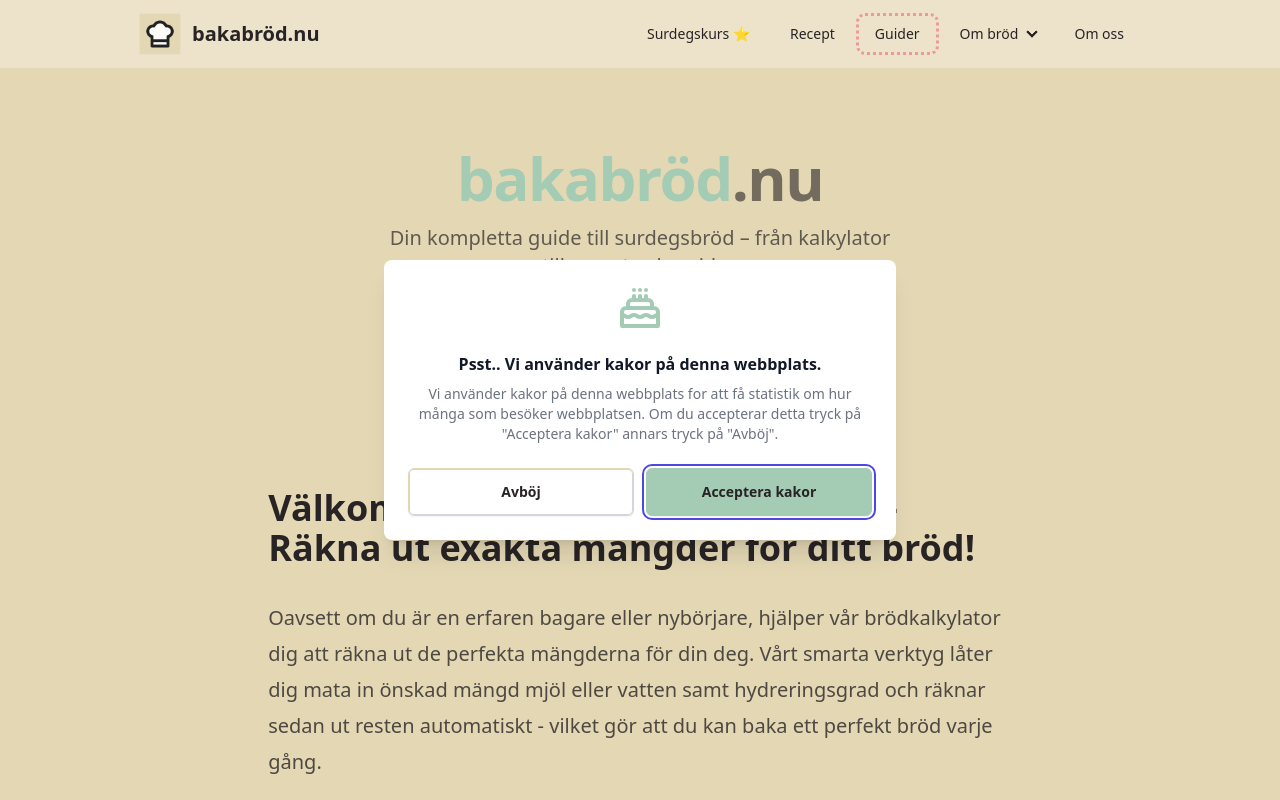
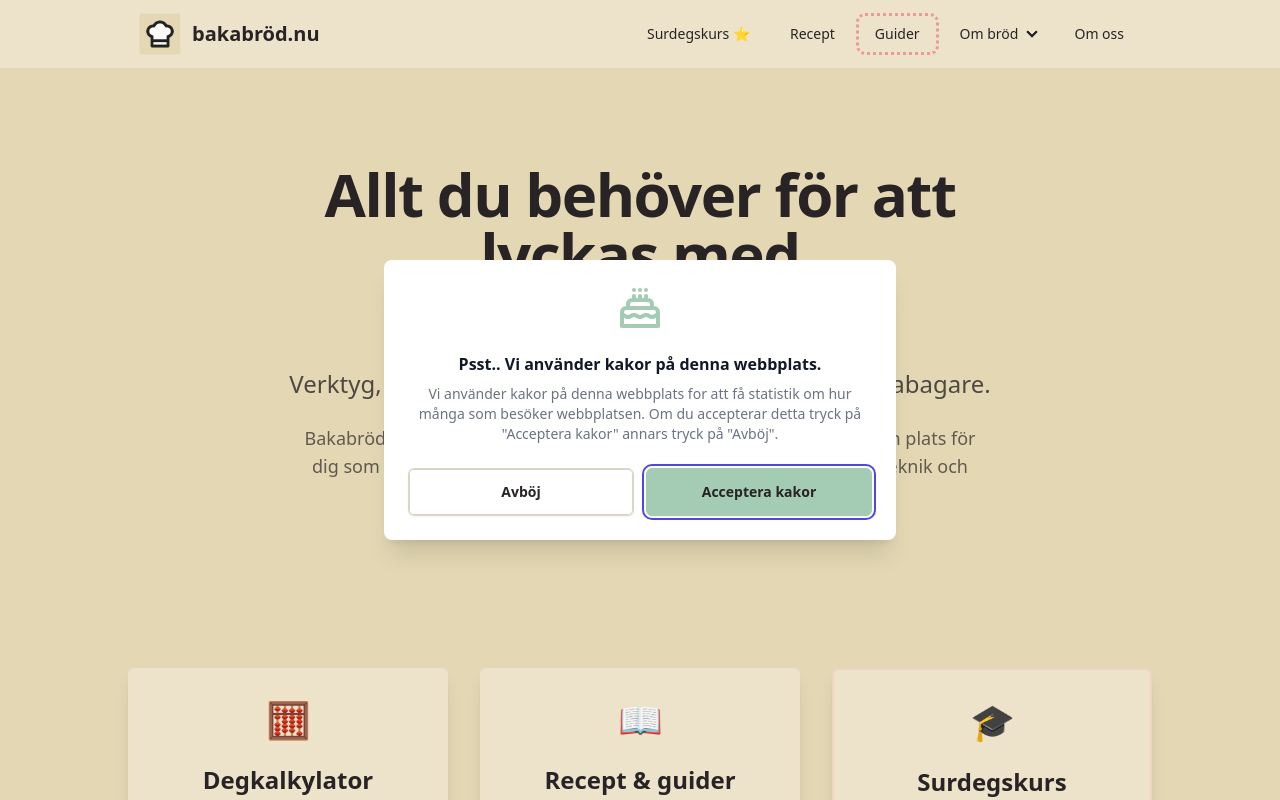
Before and after one commit to ezula/bakabrod.nu, a Next.js app: page / in a window 1280 px wide. Shown: the top 800 px of the page. Built offline with nearby package versions, Linux system fonts and the light colour scheme.

Commit message:
Fix startpage

```diff
--- a/components/HomeContent.tsx
+++ b/components/HomeContent.tsx
@@ -6,83 +6,154 @@ import ReactGA from 'react-ga4';
 export function HomeContent() {
   const router = useRouter();
 
-  const handleOnClick = () => {
+  const handleCalculatorClick = () => {
     ReactGA.event({
-      category: 'WelcomeHero',
-      action: 'click-to-calculator',
+      category: 'Home',
+      action: 'click-calculator-cta',
       nonInteraction: false,
       transport: 'xhr',
     });
     router.push('/kalkylator');
   };
 
+  const handleRecipeClick = () => {
+    ReactGA.event({
+      category: 'Home',
+      action: 'click-recipe-cta',
+      nonInteraction: false,
+      transport: 'xhr',
+    });
+    router.push('/recept');
+  };
+
+  const handleCourseClick = () => {
+    ReactGA.event({
+      category: 'Home',
+      action: 'click-course-cta',
+      nonInteraction: false,
+      transport: 'xhr',
+    });
+  };
+
   return (
     <main className="min-h-screen bg-base-200">
-      <div className="container flex gap-8 flex-col mx-auto items-center">
-        <section className="w-full py-12 md:py-20 px-4 text-center">
-          <h1 className="text-4xl md:text-6xl font-bold tracking-tight">
-            <span className="text-secondary">bakabröd</span>
-            <span className="text-base-content/60">.nu</span>
+      {/* Hero Section */}
+      <section className="w-full py-16 md:py-24 px-4">
+        <div className="container mx-auto max-w-3xl text-center">
+          <h1 className="text-3xl md:text-5xl lg:text-6xl font-bold tracking-tight text-base-content leading-tight">
+            Allt du behöver för att lyckas med surdegsbakning
           </h1>
-          <p className="mt-4 text-lg md:text-xl text-base-content/70 max-w-lg mx-auto">
-            Din kompletta guide till surdegsbröd – från kalkylator till recept
-            och guider.
+          <p className="mt-6 text-xl md:text-2xl text-base-content/80 font-medium">
+            Verktyg, recept och kurser – byggda av och för hemmabagare.
           </p>
-          <div className="mt-8">
-            <button
-              type="button"
-              className="btn btn-primary btn-lg"
-              onClick={handleOnClick}
-            >
-              Till kalkylatorn
-            </button>
+          <p className="mt-6 text-base md:text-lg text-base-content/70 max-w-2xl mx-auto leading-relaxed">
+            Bakabröd.nu började som ett verktyg jag själv saknade. I dag är det
+            en plats för dig som vill baka riktigt bra bröd hemma – med
+            förståelse för både teknik och råvaror.
+          </p>
+        </div>
+      </section>
+
+      {/* Three Entry Points */}
+      <section className="w-full py-12 md:py-16 px-4">
+        <div className="container mx-auto max-w-5xl">
+          <div className="grid grid-cols-1 md:grid-cols-3 gap-6 md:gap-8">
+            {/* Degkalkylator */}
+            <div className="card bg-base-100 shadow-lg hover:shadow-xl transition-shadow">
+              <div className="card-body text-center">
+                <div className="text-4xl mb-4">🧮</div>
+                <h2 className="card-title justify-center text-xl md:text-2xl">
+                  Degkalkylator
+                </h2>
+                <p className="text-base-content/70 mt-2">
+                  Räkna ut exakta mängder för din surdeg. Ange mjölmängd och
+                  hydrering – kalkylatorn gör resten.
+                </p>
+                <div className="card-actions justify-center mt-4">
+                  <button
+                    type="button"
+                    className="btn btn-primary"
+                    onClick={handleCalculatorClick}
+                  >
+                    Prova kalkylatorn
+                  </button>
+                </div>
+              </div>
+            </div>
+
+            {/* Recept & Guider */}
+            <div className="card bg-base-100 shadow-lg hover:shadow-xl transition-shadow">
+              <div className="card-body text-center">
+                <div className="text-4xl mb-4">📖</div>
+                <h2 className="card-title justify-center text-xl md:text-2xl">
+                  Recept & guider
+                </h2>
+                <p className="text-base-content/70 mt-2">
+                  Utforska våra beprövade recept och steg-för-steg-guider för
+                  att baka ditt bästa bröd.
+                </p>
+                <div className="card-actions justify-center mt-4">
+                  <button
+                    type="button"
+                    className="btn btn-primary"
+                    onClick={handleRecipeClick}
+                  >
+                    Se recept
+                  </button>
+                </div>
+              </div>
+            </div>
+
+            {/* Surdegskurs */}
+            <div className="card bg-base-100 shadow-lg hover:shadow-xl transition-shadow border-2 border-primary/20">
+              <div className="card-body text-center">
+                <div className="text-4xl mb-4">🎓</div>
+                <h2 className="card-title justify-center text-xl md:text-2xl">
+                  Surdegskurs
+                </h2>
+                <p className="text-base-content/70 mt-2">
+                  Lär dig surdegsbakning från grunden. En komplett kurs för dig
+                  som vill ta nästa steg.
+                </p>
+                <div className="card-actions justify-center mt-4">
+                  <a
+                    href="https://surdegskurs.xn--bakabrd-f1a.nu"
+                    target="_blank"
+                    rel="noopener noreferrer"
+                    className="btn btn-primary"
+                    onClick={handleCourseClick}
+                  >
+                    Anmäl dig
+                  </a>
+                </div>
+              </div>
+            </div>
           </div>
-        </section>
+        </div>
+      </section>
 
-        <div className="pl-4 pr-4">
-          <article className="prose prose-sm md:prose-lg lg:prose-xl">
-            <h2>
-              Välkommen till vår degkalkylator – Räkna ut exakta mängder för
-              ditt bröd!
-            </h2>
-            <p>
-              Oavsett om du är en erfaren bagare eller nybörjare, hjälper vår
-              brödkalkylator dig att räkna ut de perfekta mängderna för din deg.
-              Vårt smarta verktyg låter dig mata in önskad mängd mjöl eller
-              vatten samt hydreringsgrad och räknar sedan ut resten automatiskt
-              - vilket gör att du kan baka ett perfekt bröd varje gång.
-            </p>
+      {/* SEO Content Section */}
+      <section className="w-full py-12 md:py-16 px-4 bg-base-100">
+        <div className="container mx-auto max-w-3xl">
+          <article className="prose prose-sm md:prose-lg mx-auto">
             <h2>Vad är bagarprocent och varför är det viktigt?</h2>
             <p>
               Bagarprocent är en metod som används för att räkna ut de olika
               ingredienserna i en deg. Det baseras på mjölets vikt som 100 %,
               och alla andra ingredienser anges som en procentandel av detta.
               Med hjälp av vår kalkylator kan du snabbt och enkelt anpassa
-              hydreringen av brödet och andra parametrar för att skapa den
-              perfekta degen, oavsett om du bakar surdeg, vete eller något annat
-              bröd.
+              hydreringen och andra parametrar för att skapa den perfekta degen.
             </p>
-            <h2>Hydrering av bröd – Nyckeln till ett luftigt resultat</h2>
+            <h2>Hydrering – nyckeln till ett luftigt bröd</h2>
             <p>
               Hydreringen spelar en stor roll i brödets struktur och konsistens.
               Med vår degkalkylator kan du experimentera med olika hydreringar
-              och få detaljerade beräkningar för att skapa bröd med exakt rätt
-              mängd fukt – vare sig du vill ha ett tätt och kompakt bröd eller
-              ett luftigt och poröst resultat. Testa vår degkalkylator idag och
-              ta din brödbakning till nästa nivå!
+              och få detaljerade beräkningar – vare sig du vill ha ett tätt och
+              kompakt bröd eller ett luftigt och poröst resultat.
             </p>
           </article>
-          <div className="flex justify-center mt-8 mb-8">
-            <button
-              type="button"
-              className="btn btn-primary btn-xl"
-              onClick={handleOnClick}
-            >
-              Till kalkylatorn
-            </button>
-          </div>
         </div>
-      </div>
+      </section>
     </main>
   );
 }
```
